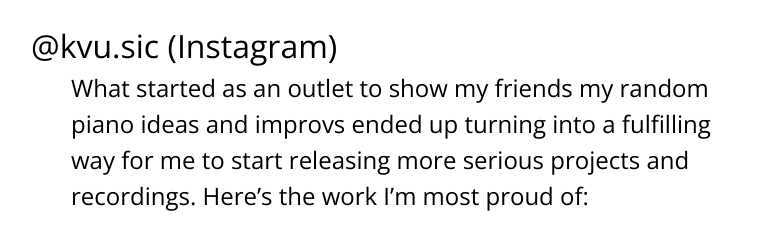
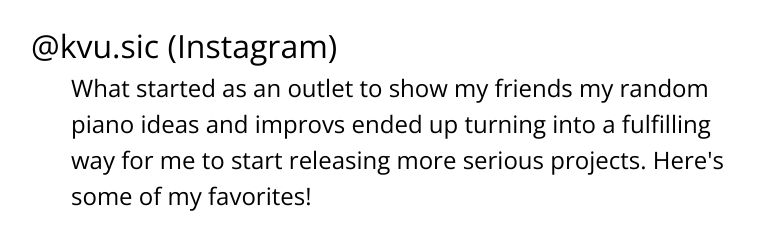
Before and after one commit to 03kkim/kyusite, a Next.js app: page /music in a window 1280 px wide. Shown: the part 1438-1688 px from the top of the page, without its empty margins (249-1015 px from the left). Built offline with nearby package versions, Linux system fonts and the light colour scheme.

Commit message:
add insta posts to page

```diff
--- a/package.json
+++ b/package.json
@@ -19,6 +19,7 @@
     "next": "13.1.1",
     "react": "18.2.0",
     "react-dom": "18.2.0",
+    "react-social-media-embed": "^2.3.3",
     "tailwind-scrollbar-hide": "^1.1.7",
     "typescript": "4.9.4"
   },
--- a/pages/music.js
+++ b/pages/music.js
@@ -1,4 +1,6 @@
 import Header from "../components/Header";
+import { InstagramEmbed } from "react-social-media-embed";
+
 export default function Music() {
   return (
     <div className="bg">
@@ -46,8 +48,21 @@
         <div className="pl-10 pb-10 text-[24px]">
           What started as an outlet to show my friends my random piano ideas and
           improvs ended up turning into a fulfilling way for me to start
-          releasing more serious projects and recordings. Here’s the work I’m
-          most proud of:
+          releasing more serious projects. Here's some of my favorites!
+        </div>
+        <div className="grid grid-cols-3 place-items-center pt-5">
+          <InstagramEmbed
+            url="https://www.instagram.com/p/ChST0VKFMZe/"
+            // width={328}
+          />
+          <InstagramEmbed
+            url="https://www.instagram.com/p/Cg1_HWSl9hK/"
+            // width={328}
+          />
+          <InstagramEmbed
+            url="https://www.instagram.com/p/CivHPEVsHxY/"
+            // width={328}
+          />
         </div>
       </main>
     </div>
```
Also changed, not shown: 1 other file (tests, documents, lock files or other folders).
